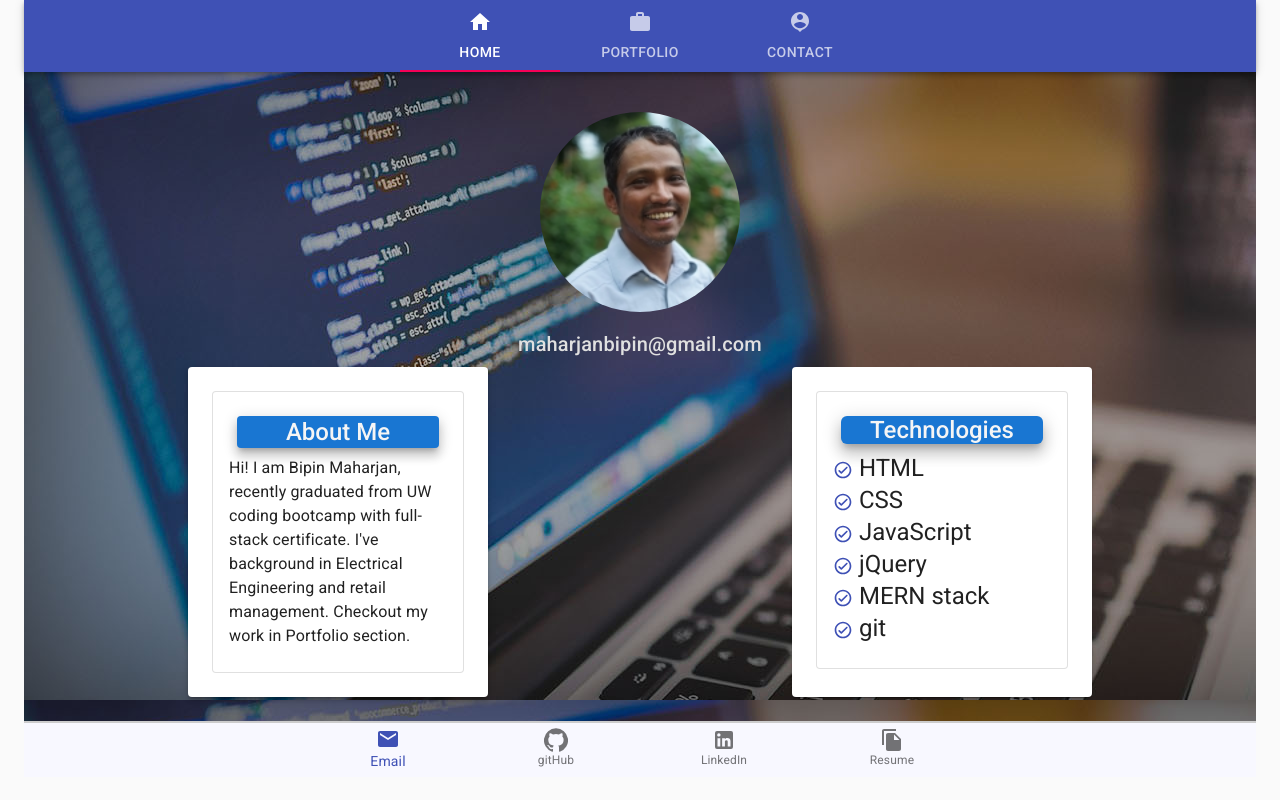
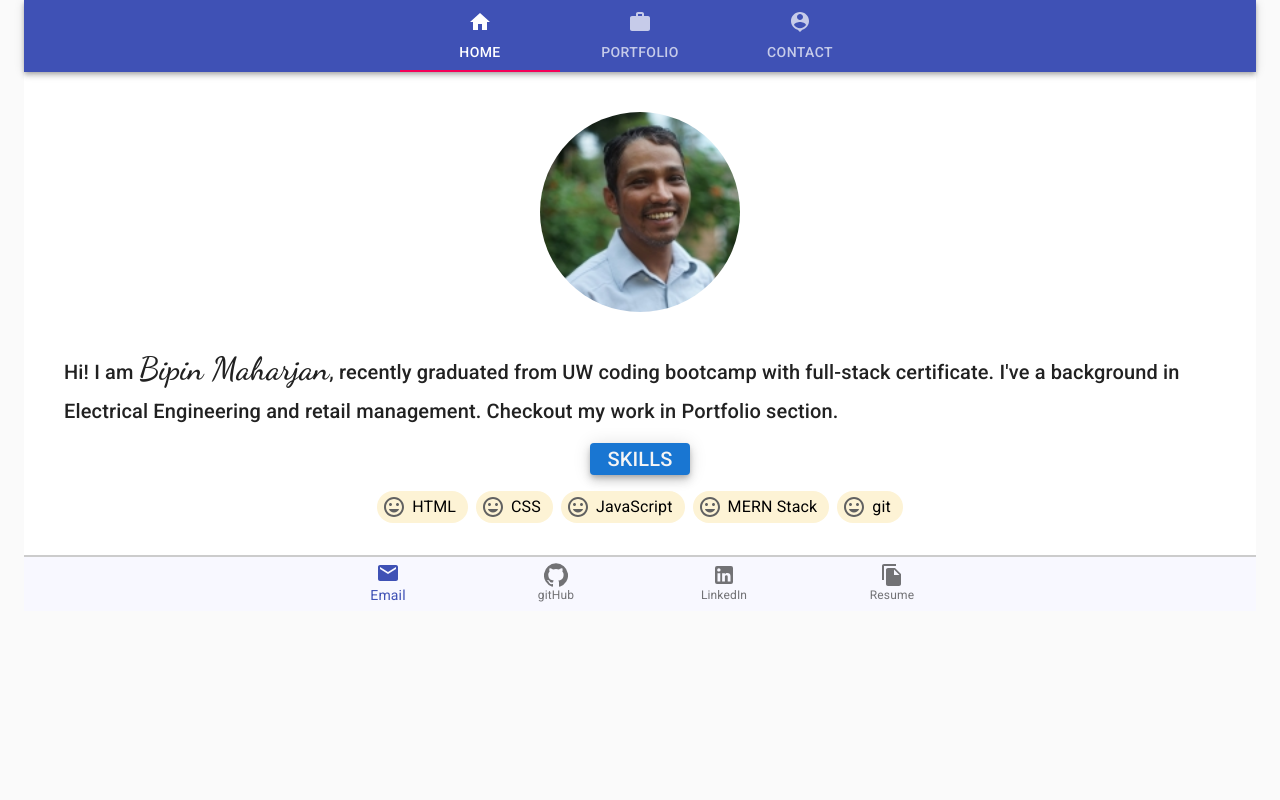
Before and after one commit to bmaha2/react-portfolio, a React (Create React App) app: page / in a window 1280 px wide. Built offline with nearby package versions, Linux system fonts and the light colour scheme.

Commit message:
home page

```diff
--- a/public/index.html
+++ b/public/index.html
@@ -3,8 +3,10 @@
   <head>
     <meta charset="utf-8" />
     <meta name="viewport" content="width=device-width, initial-scale=1" />
+    <link rel="shortcut icon" href="favicon.ico" type="image/x-icon">
 
   <link rel="stylesheet" href="https://fonts.googleapis.com/css?family=Roboto:300,400,500,700&display=swap" />
+  <link  rel="stylesheet" href="https://fonts.googleapis.com/css2?family=Dancing+Script:wght@600&display=swap" rel="stylesheet">
   <link rel="stylesheet" href="https://fonts.googleapis.com/icon?family=Material+Icons" />
 
 
--- a/src/components/CustomizedDialogs.js
+++ b/src/components/CustomizedDialogs.js
@@ -4,6 +4,7 @@ import Button from "@material-ui/core/Button";
 import Dialog from "@material-ui/core/Dialog";
 import MuiDialogTitle from "@material-ui/core/DialogTitle";
 import MuiDialogContent from "@material-ui/core/DialogContent";
+
 import IconButton from "@material-ui/core/IconButton";
 import CloseIcon from "@material-ui/icons/Close";
 import ViewListIcon from "@material-ui/icons/ViewList";
--- a/src/components/NavTabs.js
+++ b/src/components/NavTabs.js
@@ -9,7 +9,7 @@ import { Route } from "react-router-dom";
 import HomeIcon from "@material-ui/icons/Home";
 import WorkIcon from "@material-ui/icons/Work";
 import PersonPinIcon from "@material-ui/icons/PersonPin";
-
+// eslint-disable-next-line
 import Background from "../assets/images/WEB-DEVELOPMENT.jpg";
 
 import About from "./pages/About";
@@ -63,7 +63,7 @@ const useStyles = makeStyles((theme) => ({
   root: {
     flexGrow: 1,
     backgroundColor: theme.palette.background.paper,
-    backgroundImage: "url(" + Background + ")",
+    // backgroundImage: "url(" + Background + ")",
   },
 }));
 
--- a/src/components/OutlinedCard.js
+++ b/src/components/OutlinedCard.js
@@ -1,140 +1,209 @@
+// import React from "react";
+// import Paper from "@material-ui/core/Paper";
+// import Grid from "@material-ui/core/Grid";
+// import { makeStyles } from "@material-ui/core/styles";
+// import Card from "@material-ui/core/Card";
+// import CardContent from "@material-ui/core/CardContent";
+// import Typography from "@material-ui/core/Typography";
+// import Box from "@material-ui/core/Box";
+// import CheckIcon from "@material-ui/icons/CheckCircleOutlineRounded";
+
+// const useStyles = makeStyles((theme) => ({
+//   root: {
+//     flexGrow: 1,
+//     flexWrap: 'wrap',
+//   },
+//   paper: {
+//     padding: theme.spacing(3),
+//     textAlign: "left",
+//     color: theme.palette.text.secondary,
+//     width: 300,
+//   },
+//   title: {
+//     fontSize: 14,
+//   },
+//   pos: {
+//     marginBottom: 12,
+//   },
+//   icon: {
+//     display: "inline-flex",
+//     verticalAlign: "middle",
+//   },
+// }));
+
+// export default function OutlinedCard() {
+//   const classes = useStyles();
+
+//   return (
+//     <div className={classes.root}>
+//       <Grid container justify="center" spacing={3}>
+//         <Grid item sm={6} container justify="center">
+//           <Paper className={classes.paper} elevation={3}>
+//             <Card variant="outlined">
+//               <CardContent>
+//                 <Typography variant="h5">
+//                   <Box
+//                     fontWeight="fontWeightMedium"
+//                     textAlign="center"
+//                     m={1}
+//                     color="grey.100"
+//                     bgcolor="info.dark"
+//                     boxShadow={8}
+//                     borderRadius={4}
+//                   >
+//                     About Me
+
+//                   </Box>
+//                 </Typography>
+//                 <Typography component="h6">
+//                   Hi! I am Bipin Maharjan, recently graduated from UW coding
+//                   bootcamp with full-stack certificate. I've background in
+//                   Electrical Engineering and retail management. Checkout my work
+//                   in Portfolio section.
+//                 </Typography>
+//               </CardContent>
+//             </Card>
+//           </Paper>
+//         </Grid>
+//         <Grid item sm={6} container justify="center">
+//           <Paper className={classes.paper} >
+//             <Card className={classes.card} variant="outlined">
+//               <CardContent>
+//                 <Typography variant="h5" component="h2">
+//                   <Box
+//                     fontWeight="fontWeightMedium"
+//                     textAlign="center"
+//                     m={1}
+//                     color="grey.100"
+//                     bgcolor="info.dark"
+//                     boxShadow={10}
+//                     borderRadius={6}
+//                     lineHeight="normal"
+//                   >
+//                     Technologies{" "}
+
+//                   </Box>
+//                 </Typography>
+//                 <Typography variant="h5">
+//                   <CheckIcon
+//                     className={classes.icon}
+//                     color="primary"
+//                     fontSize="small"
+//                   />{" "}
+//                   HTML
+//                 </Typography>
+//                 <Typography variant="h5">
+//                   <CheckIcon
+//                     className={classes.icon}
+//                     color="primary"
+//                     fontSize="small"
+//                   />{" "}
+//                   CSS{" "}
+//                 </Typography>
+//                 <Typography variant="h5">
+//                   <CheckIcon
+//                     className={classes.icon}
+//                     color="primary"
+//                     fontSize="small"
+//                   />{" "}
+//                   JavaScript
+//                 </Typography>
+//                 <Typography variant="h5">
+//                   <CheckIcon
+//                     className={classes.icon}
+//                     color="primary"
+//                     fontSize="small"
+//                   />{" "}
+//                   jQuery{" "}
+//                 </Typography>
+//                 <Typography variant="h5">
+//                   <CheckIcon
+//                     className={classes.icon}
+//                     color="primary"
+//                     fontSize="small"
+//                   />{" "}
+//                   MERN stack{" "}
+//                 </Typography>
+//                 <Typography variant="h5">
+//                   <CheckIcon
+//                     className={classes.icon}
+//                     color="primary"
+//                     fontSize="small"
+//                   />{" "}
+//                   git{" "}
+//                 </Typography>
+//               </CardContent>
+//             </Card>
+//           </Paper>
+//         </Grid>
+//       </Grid>
+//     </div>
+//   );
+// }
 import React from "react";
-import Paper from "@material-ui/core/Paper";
-import Grid from "@material-ui/core/Grid";
 import { makeStyles } from "@material-ui/core/styles";
-import Card from "@material-ui/core/Card";
-import CardContent from "@material-ui/core/CardContent";
+import Chip from "@material-ui/core/Chip";
+import TagFacesIcon from "@material-ui/icons/TagFaces";
+import Box from "@material-ui/core/Box";
 import Typography from "@material-ui/core/Typography";
-import Box from "@material-ui/core/Box";
-import CheckIcon from "@material-ui/icons/CheckCircleOutlineRounded";
 
 const useStyles = makeStyles((theme) => ({
   root: {
-    flexGrow: 1,
+    display: "flex",
+    justifyContent: "center",
     flexWrap: "wrap",
+    listStyle: "none",
+    padding: theme.spacing(0.5),
+    margin: 0,
   },
-  paper: {
-    padding: theme.spacing(3),
-    textAlign: "left",
-    color: theme.palette.text.secondary,
-    width: 300,
-  },
-  title: {
-    fontSize: 14,
-  },
-  pos: {
-    marginBottom: 12,
-  },
-  icon: {
-    display: "inline-flex",
-    verticalAlign: "middle",
+  chip: {
+    margin: theme.spacing(0.5),
+    color: "black",
+    fontSize: "16px",
+    backgroundColor: "rgb(253 243 213)",
   },
 }));
 
 export default function OutlinedCard() {
   const classes = useStyles();
+  const [chipData, setChipData] = React.useState([
+    { key: 0, label: "HTML" },
+    { key: 1, label: "CSS" },
+    { key: 2, label: "JavaScript" },
+    { key: 3, label: "MERN Stack" },
+    { key: 4, label: "git" },
+  ]);
 
   return (
-    <div className={classes.root}>
-      <Grid container justify="center" spacing={3}>
-        <Grid item sm={6} container justify="center">
-          <Paper className={classes.paper} elevation={3}>
-            <Card variant="outlined">
-              <CardContent>
-                <Typography variant="h5">
+    <>
       <Box
+        mx="auto"
         fontWeight="fontWeightMedium"
         textAlign="center"
         m={1}
         color="grey.100"
         bgcolor="info.dark"
-                    boxShadow={8}
+        boxShadow={6}
         borderRadius={4}
+        width={100}
       >
-                    About Me
+        <Typography gutterBottom component="h6" variant="h6">
+          SKILLS
+        </Typography>
       </Box>
-                </Typography>
-                <Typography component="h6">
-                  Hi! I am Bipin Maharjan, recently graduated from UW coding
-                  bootcamp with full-stack certificate. I've background in
-                  Electrical Engineering and retail management. Checkout my work
-                  in Portfolio section.
-                </Typography>
-              </CardContent>
-            </Card>
-          </Paper>
-        </Grid>
-        <Grid item sm={6} container justify="center">
-          <Paper className={classes.paper}>
-            <Card className={classes.card} variant="outlined">
-              <CardContent>
-                <Typography variant="h5" component="h2">
-                  <Box
-                    fontWeight="fontWeightMedium"
-                    textAlign="center"
-                    m={1}
-                    color="grey.100"
-                    bgcolor="info.dark"
-                    boxShadow={10}
-                    borderRadius={6}
-                    lineHeight="normal"
-                  >
-                    Technologies{" "}
+      <Box className={classes.root} >
+        {chipData.map((data) => {
+          return (
+            <li key={data.key}>
+              <Chip
+                icon={<TagFacesIcon />}
+                label={data.label}
+                className={classes.chip}
+              />
+            </li>
+          );
+        })}
       </Box>
-                </Typography>
-                <Typography variant="h5">
-                  <CheckIcon
-                    className={classes.icon}
-                    color="primary"
-                    fontSize="small"
-                  />{" "}
-                  HTML
-                </Typography>
-                <Typography variant="h5">
-                  <CheckIcon
-                    className={classes.icon}
-                    color="primary"
-                    fontSize="small"
-                  />{" "}
-                  CSS{" "}
-                </Typography>
-                <Typography variant="h5">
-                  <CheckIcon
-                    className={classes.icon}
-                    color="primary"
-                    fontSize="small"
-                  />{" "}
-                  JavaScript
-                </Typography>
-                <Typography variant="h5">
-                  <CheckIcon
-                    className={classes.icon}
-                    color="primary"
-                    fontSize="small"
-                  />{" "}
-                  jQuery{" "}
-                </Typography>
-                <Typography variant="h5">
-                  <CheckIcon
-                    className={classes.icon}
-                    color="primary"
-                    fontSize="small"
-                  />{" "}
-                  MERN stack{" "}
-                </Typography>
-                <Typography variant="h5">
-                  <CheckIcon
-                    className={classes.icon}
-                    color="primary"
-                    fontSize="small"
-                  />{" "}
-                  git{" "}
-                </Typography>
-              </CardContent>
-            </Card>
-          </Paper>
-        </Grid>
-      </Grid>
-    </div>
+    </>
   );
 }
--- a/src/components/pages/About.js
+++ b/src/components/pages/About.js
@@ -19,6 +19,13 @@ const useStyles = makeStyles((theme) => ({
     width: theme.spacing(25),
     height: theme.spacing(25),
   },
+  color: {
+    color: "white",
+  },
+  span: {
+    fontFamily: 'Dancing Script',
+    fontSize: '32px'
+  }
 }));
 
 export default function About() {
@@ -26,21 +33,19 @@ export default function About() {
 
   return (
     <>
-      <div className={classes.root}>
+      <Box mx="auto" className={classes.root}>
         <Avatar
           alt="Bipin Maharjan"
           src={profileImage}
           className={classes.large}
         />
-      </div>
-      <Box color="grey.300">
-        <Typography
-          className={classes.root}
-          gutterBottom
-          component="h6"
-          variant="h6"
-        >
-          maharjanbipin@gmail.com
+      </Box>
+      <Box m={2}>
+        <Typography component="h6" variant="h6">
+          Hi! I am <span className = {classes.span}>Bipin Maharjan</span>, recently graduated from UW coding bootcamp
+          with full-stack certificate. I've a background in Electrical
+          Engineering and retail management. Checkout my work in Portfolio
+          section.
         </Typography>
       </Box>
       <OutlinedCard />
```
Also changed, not shown: 1 other file (tests, documents, lock files or other folders). Lines whose indentation alone changed are shown as unchanged.
